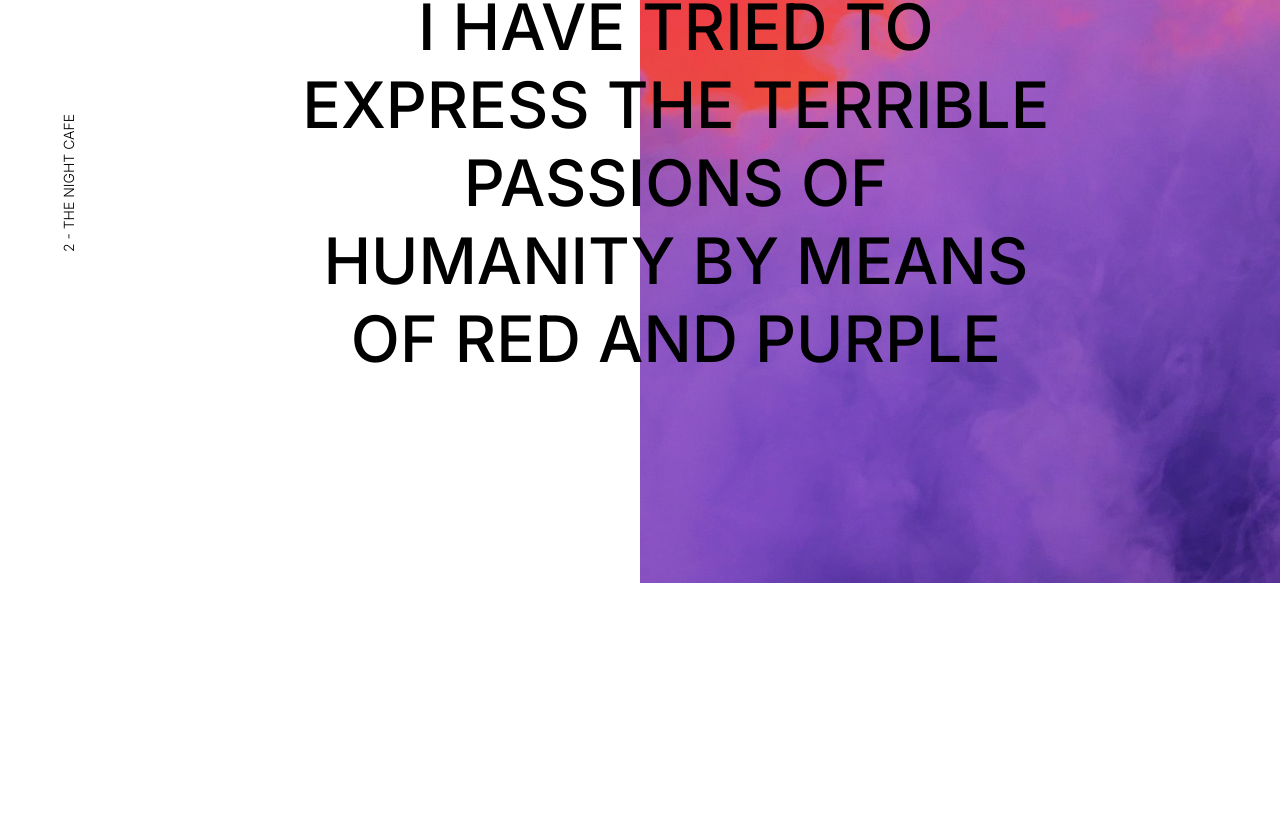
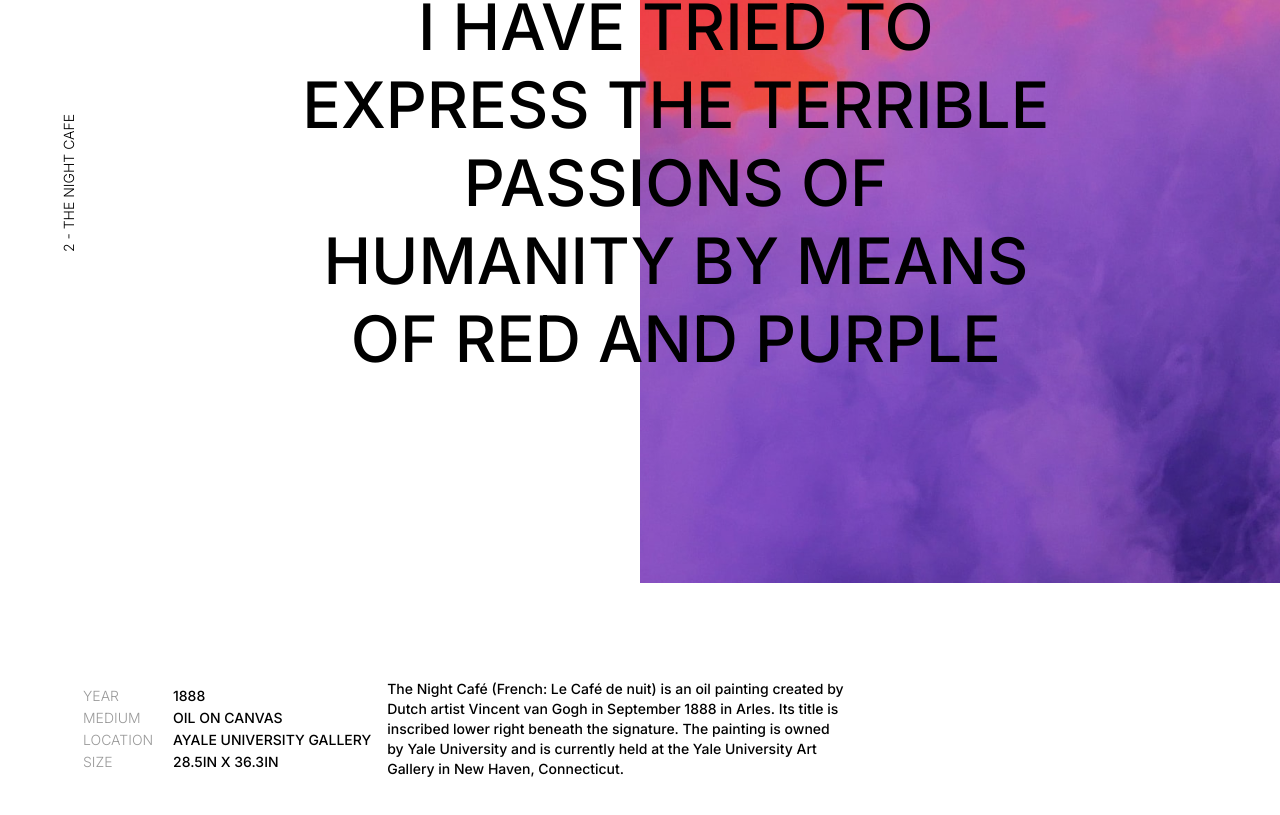
Before and after one commit to Camie-M/night-cafe, a React (Create React App) app: page / in a window 1280 px wide. Shown: the part 217-1032 px from the top of the page. Before the commit the page ends 896 px from the top, so only its background shows below. Built offline with nearby package versions, Linux system fonts and the light colour scheme.

Commit message:
added description table mq

```diff
--- a/src/App.js
+++ b/src/App.js
@@ -2,8 +2,8 @@ import './App.css';
 
 import Header from './containers/Header';
 import MainTitle from './containers/MainTitle';
-/* import DescriptionTable from './containers/DescriptionTable';
-import FirstImageGallery from './containers/FirstImageGallery';
+import DescriptionTable from './containers/DescriptionTable';
+/* import FirstImageGallery from './containers/FirstImageGallery';
 import SecondImageGallery from './containers/SecondImageGallery';
 import Navigation from './containers/Navigation';
 import Footer from './containers/Footer'; */
@@ -13,8 +13,8 @@ function App() {
     <>
       <Header />
       <MainTitle />
-      {/* <DescriptionTable />
-      <FirstImageGallery />
+      <DescriptionTable />
+      {/* <FirstImageGallery />
       <SecondImageGallery />
       <Navigation />
       <Footer /> */}
--- a/src/containers/DescriptionTable/components/Description/styled.js
+++ b/src/containers/DescriptionTable/components/Description/styled.js
@@ -2,4 +2,10 @@ import styled from 'styled-components';
 
 export const DescriptionWrapper = styled.div`
   width: 60%;
+
+  @media(max-width: 900px) {
+    width: 80%;
+    text-align: center;
+    margin-top: 2.5rem;
+  }
 `;
--- a/src/containers/DescriptionTable/styled.js
+++ b/src/containers/DescriptionTable/styled.js
@@ -6,4 +6,11 @@ export const DescriptionTableWrapper = styled.section`
   justify-content: space-between;
   width: 60%;
   margin: 0 0 5rem 5rem;
+
+  @media(max-width: 900px) {
+    flex-direction: column;
+    justify-content: center;
+    width: 90%;
+    margin: 3rem auto;
+  }
 `;
```
